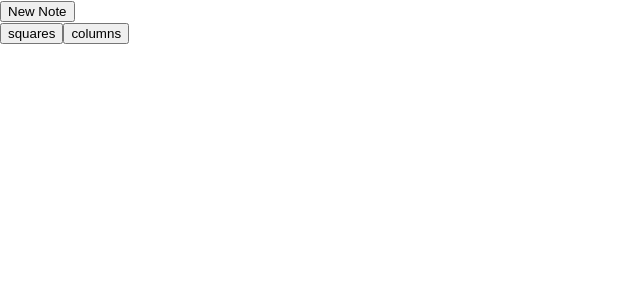
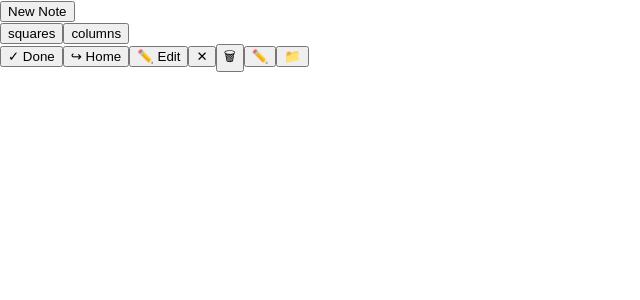
Before and after one commit to iMadfxq/react-NotesApp, a React (Create React App) app: page / in a window 1280 px wide. Shown: the top 300 px of the page, without its empty margins (0-640 px from the left). Built offline with nearby package versions, Linux system fonts and the light colour scheme.

Commit message:
Finished adding all the buttons that I will be using in the app, with it's corresponding switch cases

```diff
--- a/src/App.js
+++ b/src/App.js
@@ -5,8 +5,15 @@ import { BUTTON_TYPES } from './components/button/button.component';
 function App() {
   return (
     <>
-      <Button type={BUTTON_TYPES.newNote} />
-      <Button type={BUTTON_TYPES.noteDisplayMode} />
+      <Button type={BUTTON_TYPES.NEW_NOTE} />
+      <Button type={BUTTON_TYPES.DISPLAY_MODE} />
+      <Button type={BUTTON_TYPES.DONE} />
+      <Button type={BUTTON_TYPES.HOME} />
+      <Button type={BUTTON_TYPES.EDIT} />
+      <Button type={BUTTON_TYPES.CLOSE} />
+      <Button type={BUTTON_TYPES.SMALL_DELETE} />
+      <Button type={BUTTON_TYPES.SMALL_EDIT} />
+      <Button type={BUTTON_TYPES.SMALL_ARCHIVE} />
     </>
   );
 }
--- a/src/components/button/button.component.jsx
+++ b/src/components/button/button.component.jsx
@@ -1,27 +1,46 @@
-import "./button.scss"
+import "./button.scss";
 
 export const BUTTON_TYPES = {
-  "newNote": "newNote",
-  "noteDisplayMode": "noteDisplayMode",
+  NEW_NOTE: "NEW_NOTE",
+  DISPLAY_MODE: "DISPLAY_MODE",
+  DONE: "DONE",
+  HOME: "HOME",
+  EDIT: "EDIT",
+  CLOSE: "CLOSE",
+  SMALL_DELETE: "SMALL_DELETE",
+  SMALL_EDIT: "SMALL_EDIT",
+  SMALL_ARCHIVE: "SMALL_ARCHIVE",
+};
 
-}
-
-const Button = ({type}) => {
-  switch(type) {
-    case BUTTON_TYPES.newNote:
-      return (
-        <button>New Note</button>
-      )
-    case BUTTON_TYPES.noteDisplayMode:
+const Button = ({ type }) => {
+  switch (type) {
+    case BUTTON_TYPES.NEW_NOTE:
+      return <button>New Note</button>;
+    case BUTTON_TYPES.DISPLAY_MODE:
       return (
         <div>
           <button>squares</button>
           <button>columns</button>
         </div>
-      )
+      );
+    case BUTTON_TYPES.DONE:
+      return <button>&#x2713; Done</button>;
+    case BUTTON_TYPES.HOME:
+      return <button>&#x21aa; Home</button>;
+    case BUTTON_TYPES.EDIT:
+      return <button>✏️ Edit</button>;
+    case BUTTON_TYPES.CLOSE:
+      return <button>&#x2715;</button>;
+      case BUTTON_TYPES.SMALL_DELETE:
+        return <button>🗑</button>;
+        case BUTTON_TYPES.SMALL_EDIT:
+        return <button>✏️</button>;
+        case BUTTON_TYPES.SMALL_ARCHIVE:
+        return <button>📁</button>;
+
     default:
-      throw new Error("Your button had no type, or an unrecognized type.")
+      throw new Error("Your button had no type, or an unrecognized type.");
   }
-}
+};
 
-export default Button
+export default Button;
```
